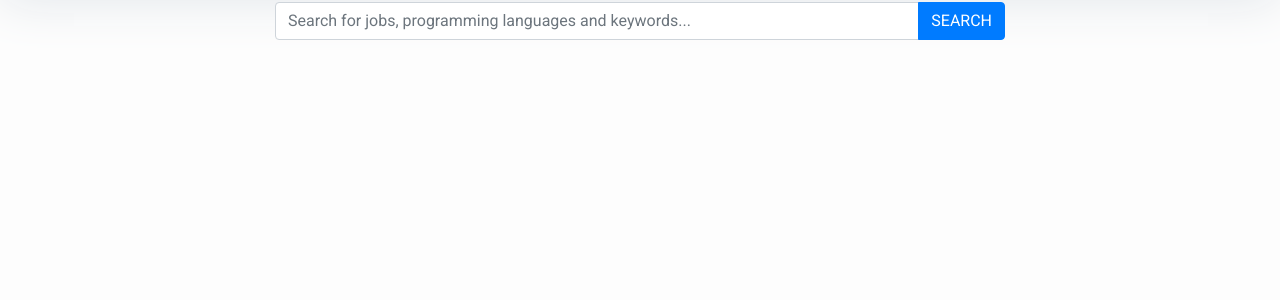
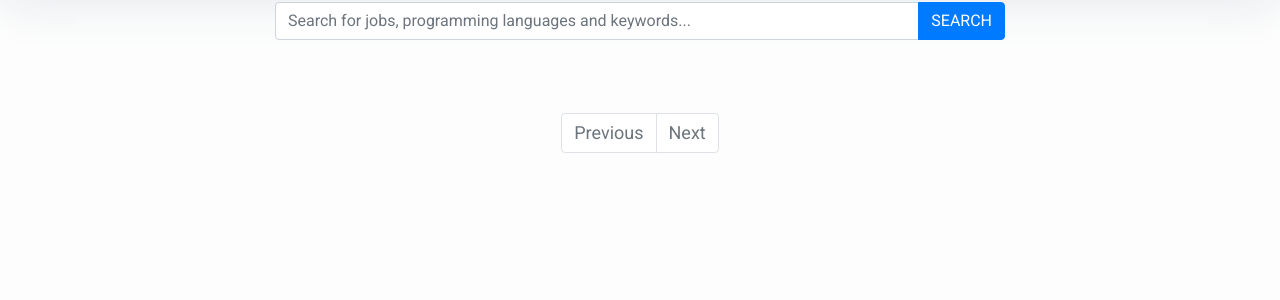
Before and after one commit to ToliaGuy/remote-job-board, a Django app: page / in a window 1280 px wide. Shown: the part 223-523 px from the top of the page. Run offline with Django 4.2, Linux system fonts and the light colour scheme; data that the repository does not hold is empty; some libraries are stand-ins or nearby versions.

Commit message:
Add search and pagination

```diff
--- a/remote_job_board/jobs/templates/index.html
+++ b/remote_job_board/jobs/templates/index.html
@@ -62,5 +62,40 @@
             {% endfor %}
         </div>
     </div>
+    <nav aria-label="Page navigation example">
+        <ul class="pagination justify-content-center">
+          {% if object_list.has_previous %}
+            {% if search %}
+                <li class="page-item">
+                    <a class="page-link" href="/?page={{ object_list.previous_page_number }}&search={{ search }}" tabindex="-1">Previous</a>
+                </li>
+                {% else %}
+                    <li class="page-item">
+                        <a class="page-link" href="/?page={{ object_list.previous_page_number }}" tabindex="-1">Previous</a>
+                    </li>
+                {% endif%}
+          {% else %}
+          <li class="page-item disabled">
+            <a class="page-link" href="#" tabindex="-1">Previous</a>
+          </li>
+         {% endif %}
+
+         {% if object_list.has_next %}
+            {% if search %}
+                <li class="page-item">
+                    <a class="page-link" href="/?page={{ object_list.next_page_number }}&search={{ search }}">Next</a>
+                </li>
+            {% else %}
+                <li class="page-item">
+                    <a class="page-link" href="/?page={{ object_list.next_page_number }}">Next</a>
+                </li>
+            {% endif%}
+        {% else %}
+            <li class="page-item disabled">
+                <a class="page-link" href="#">Next</a>
+            </li>
+        {% endif%}
+        </ul>
+      </nav>
 </div>
 {%endblock%}
--- a/remote_job_board/jobs/views.py
+++ b/remote_job_board/jobs/views.py
@@ -2,6 +2,8 @@ from django.shortcuts import render
 from django.views import generic
 from django.views.generic import TemplateView
 from django.http import HttpResponse, JsonResponse
+from django.core.paginator import Paginator
+from django.db.models import Q
 from .models import JobPost
 import json
 from django.core import serializers
@@ -28,8 +30,25 @@ class JobAPI(TemplateView):
 
 
 def listing(request):
-    jobs = JobPost.objects.all()[:10]
-    context = {"object_list": jobs}
+    context = {}
+    page = request.GET.get('page')
+    search = request.GET.get('search')
+    if page:
+        page = request.GET["page"]
+    else:
+        page = 1
+
+    if search:
+        job_posts = JobPost.objects.filter(
+              Q(title__icontains=search) | Q(description__icontains=search) | Q(company__icontains=search)
+        )
+    else:
+        job_posts = JobPost.objects.all()
+    paginator = Paginator(job_posts, per_page=10)
+    page_object = paginator.get_page(page)
+    context = {"object_list": page_object}
+    if search:
+        context["search"] = search
     return render(request, "index.html", context)
 
 def contact(request):
```
